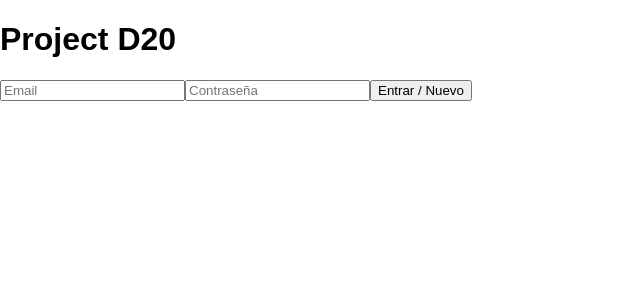
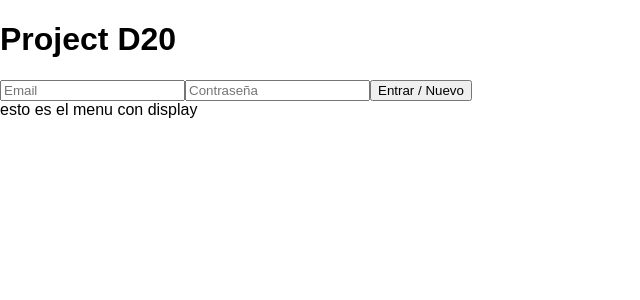
Before and after one commit to Potranco/D20-Frontend-React, a React (Create React App) app: page / in a window 1280 px wide. Shown: the top 300 px of the page, without its empty margins (0-640 px from the left). Built offline with nearby package versions, Linux system fonts and the light colour scheme.

Commit message:
changes coming

```diff
--- a/src/App.js
+++ b/src/App.js
@@ -1,5 +1,6 @@
 import React, { Component } from 'react';
-import Login from './components/Login.js'
+import Login from './components/Login.js';
+import Menu from './components/Menu.js';
 
 class App extends Component {
 
@@ -7,24 +8,31 @@ class App extends Component {
     super();
     this.state={
       login:false,
-      menu:false,
-      page:'home'
+      menu:false
     }
   }
 
   activeLogin(){
-    if (this.state.login==true) return <Login />
+    if (this.state.login) return <Login />
+  }
+
+  displayMenu(){
+    return <Menu display={this.state.menu} />
   }
 
   componentWillMount(){
-    let valueLogin=(this.props.login=='true');
+    let valueLogin=(this.props.login===true);
+    let valueMenu=(this.props.menu===true);
+
     if (this.state.login!==valueLogin) this.setState({login:valueLogin},function(){})
+    if (this.state.menu!==valueMenu) this.setState({menu:valueMenu},function(){});
   }
 
   render() {
     return (
       <div>
         {this.activeLogin()}
+        {this.displayMenu()}
       </div>
     )
   }
--- a/src/classes/User.js
+++ b/src/classes/User.js
@@ -36,13 +36,14 @@ User.prototype.createEvents=function(){
 
 User.prototype.loadToken=function(){
     if(typeof Stores!==undefined){
-        return localStorage.getItem('token');
+        return (localStorage.getItem('token')?localStorage.getItem('token'):false);
     }
     return false;
 };
 
 User.prototype.callData=function(){
     if (this.token) {
+        console.log('porque')
         var ajax={
             url:this.urls.token,
             method: 'GET',
@@ -51,10 +52,11 @@ User.prototype.callData=function(){
                 idUser:this.idUser
             }
         };
-        LoadFile(ajax)
+        return LoadFile(ajax)
             .then(function(resolve){
                 this.insertData(JSON.parse(resolve));
                 this.events.onLoadUser();
+                return true;
             }.bind(this),
             function(error) {
                 console.error("Failed!", error);
@@ -63,6 +65,7 @@ User.prototype.callData=function(){
     }
     else {
         this.events.onNewUser();
+        return false;
     }
 
 };
--- /dev/null
+++ b/src/components/Menu.js
@@ -0,0 +1,19 @@
+import React, { Component } from 'react';
+
+class Menu extends Component {
+
+  displayValue(){
+    return this.props.display;
+  }
+
+  render() {
+    return (
+      <div className="Menu">
+        esto es el menu con display {this.displayValue()}
+
+      </div>
+    );
+  }
+}
+
+export default Menu;
--- a/src/index.js
+++ b/src/index.js
@@ -8,13 +8,15 @@ import User from './classes/User.js';
 var user=new User(createUser);
 
 function createUser(){
-    this.events.add('onNewUser',activeLogin);
+    this.events.add('onNewUser',activeLogin.bind(this));
     this.events.add('onLoadUser',activeUser);
     this.events.isLogin();
 }
 
 function activeLogin(){
-    ReactDOM.render(<App login="true" />,document.getElementById('login'));
+    let token=(this.token==false);
+    ReactDOM.render(<App login={token} />,document.getElementById('login'));
+
 }
 
 function activeUser(){
```
